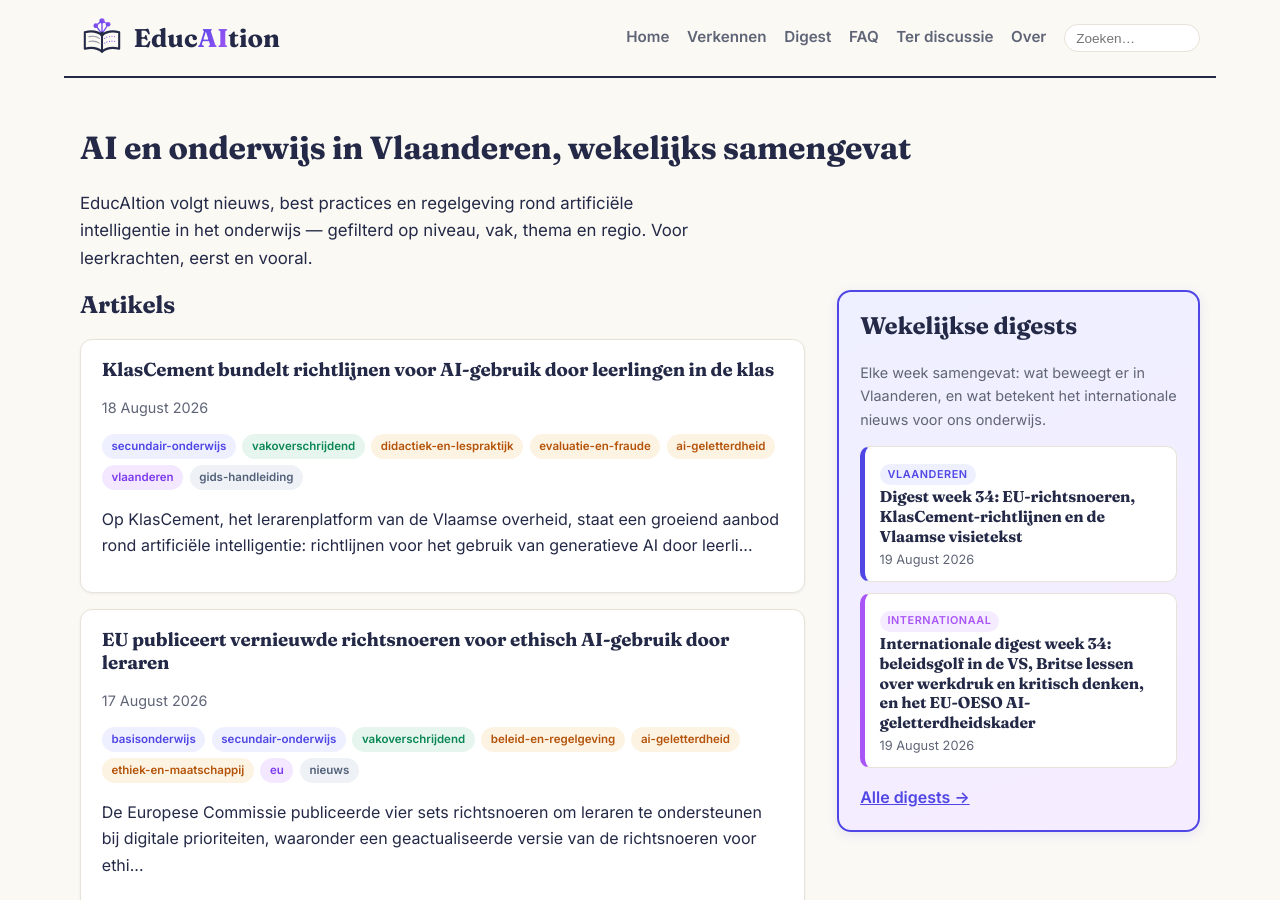
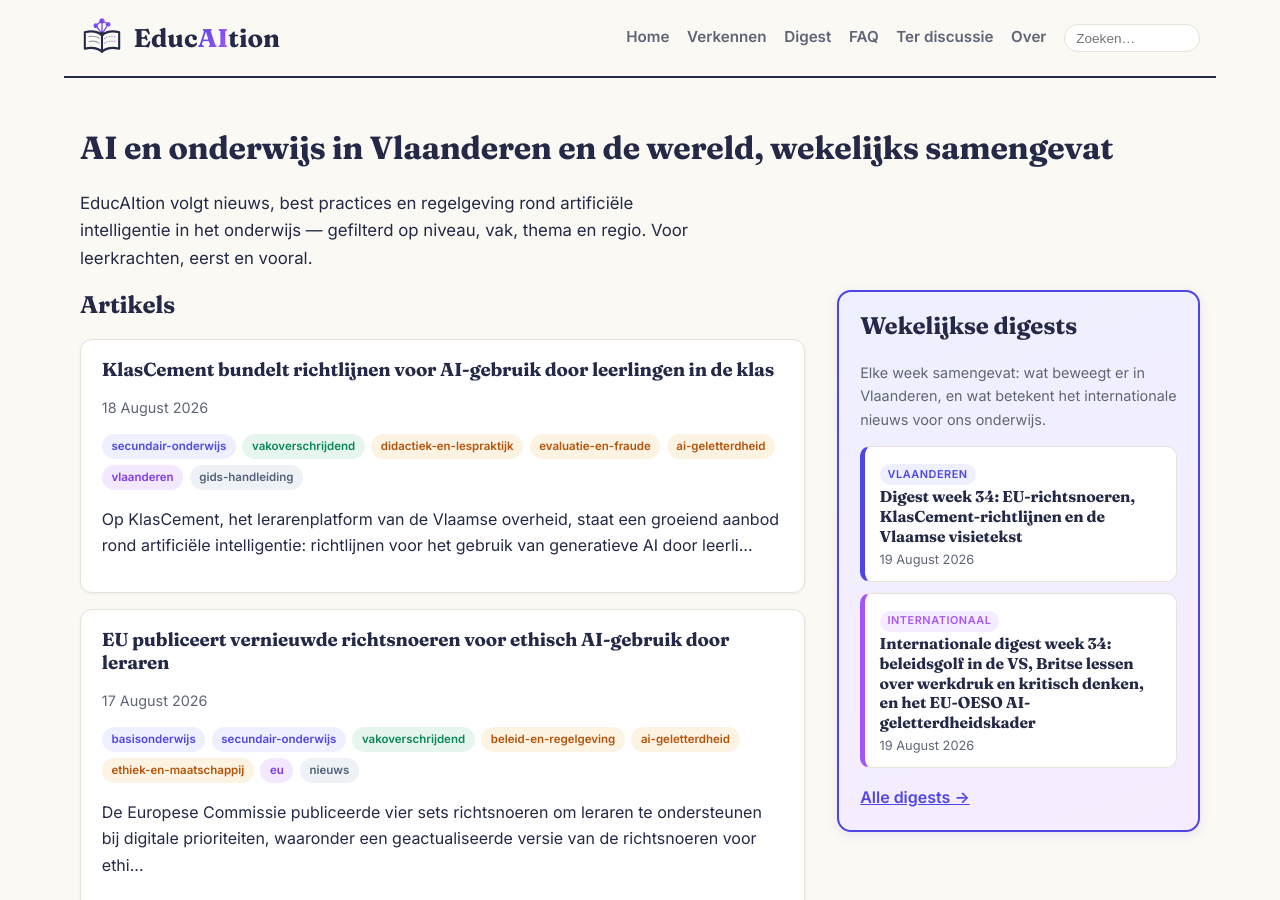
Before and after one commit to rvanbruggen/educaition, a Jekyll site: the page built from index.html, in a window 1280 px wide and 900 px high. Built offline with Jekyll 4.4.1, drawn with Linux system fonts in a browser that asks for light colours.

Commit message:
Homepage-titel: 'in Vlaanderen en de wereld'

```diff
--- a/index.html
+++ b/index.html
@@ -3,7 +3,7 @@ layout: default
 title: Home
 body_class: home
 ---
-<h1>AI en onderwijs in Vlaanderen, wekelijks samengevat</h1>
+<h1>AI en onderwijs in Vlaanderen en de wereld, wekelijks samengevat</h1>
 <p class="intro">EducAItion volgt nieuws, best practices en regelgeving rond artificiële intelligentie
 in het onderwijs — gefilterd op niveau, vak, thema en regio. Voor leerkrachten, eerst en vooral.</p>
 
```
